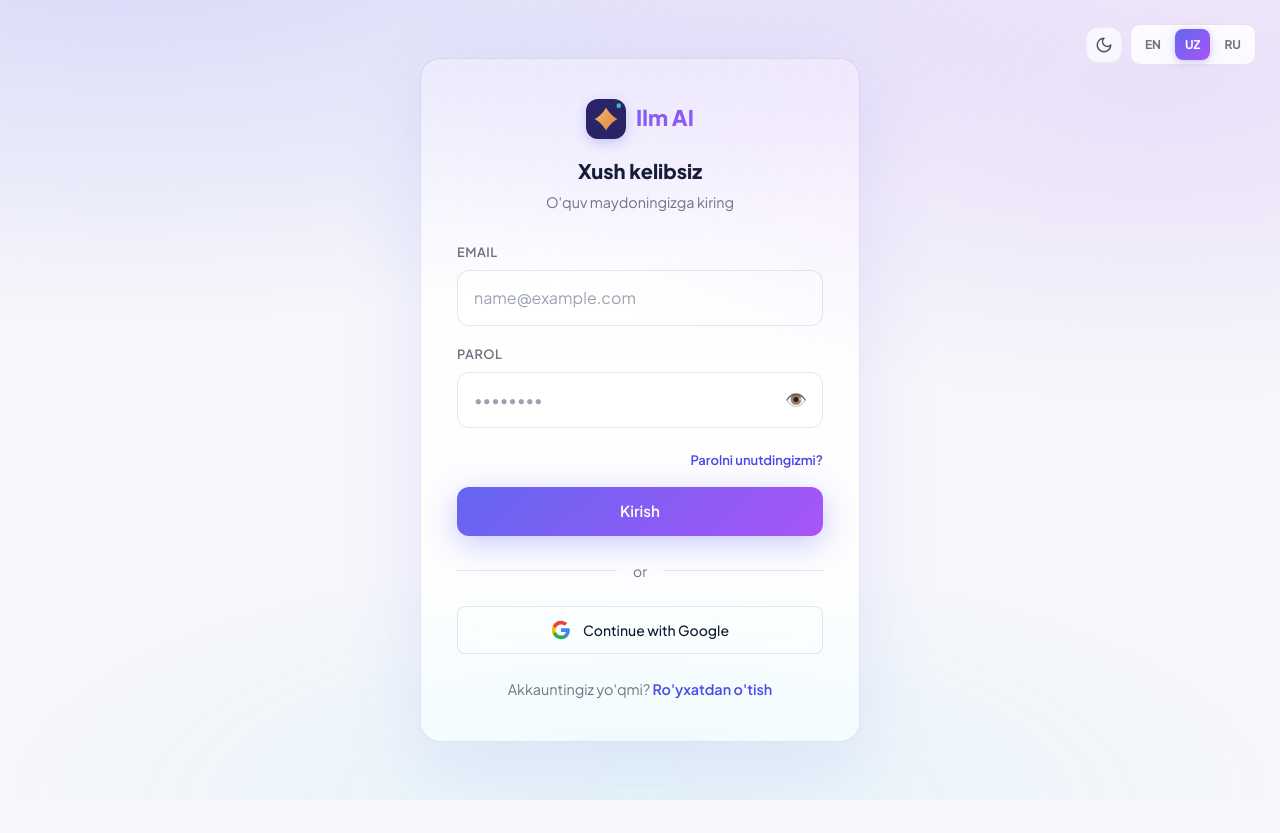
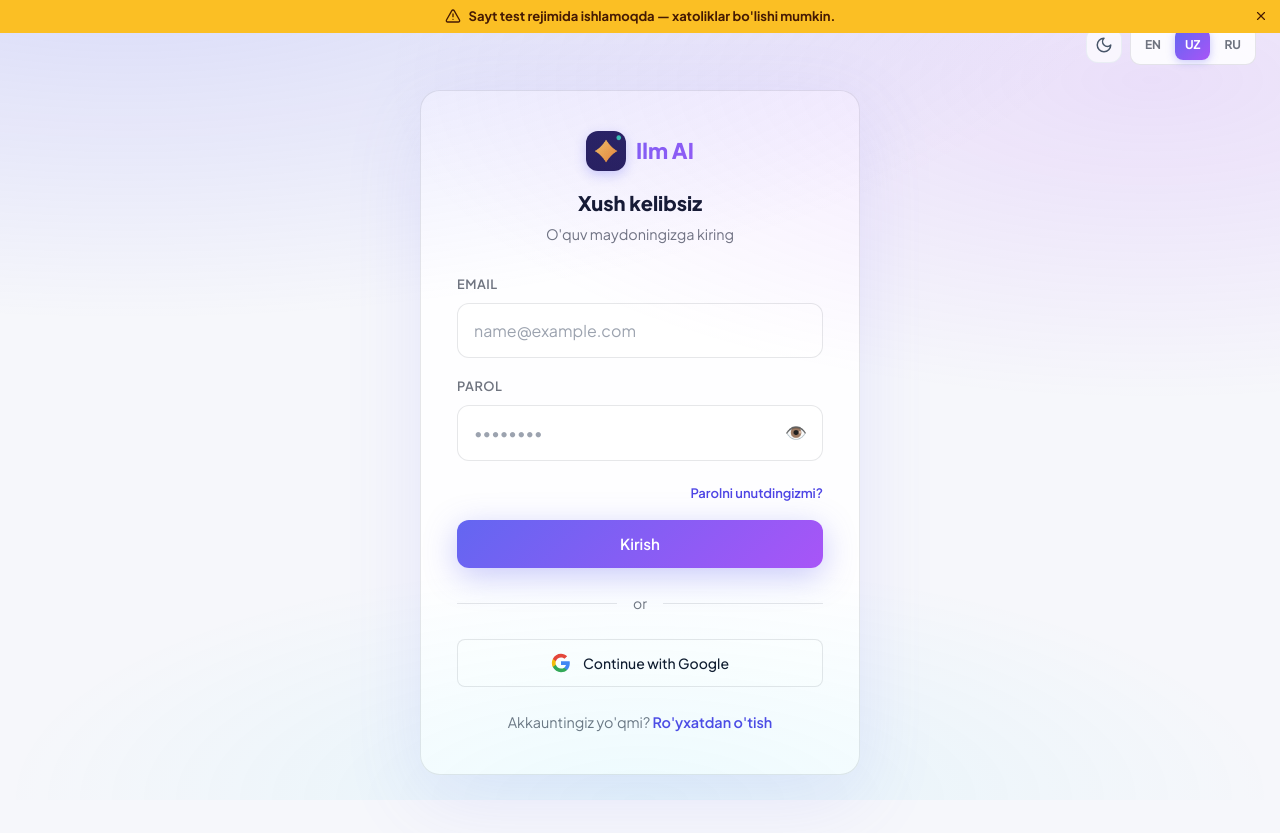
Before and after one commit to UMIDABDURAZZOQOV/ilm-ai-frontend, a Next.js app: page /login in a window 1280 px wide. Before the commit the page ends 800 px from the top, so only its background shows below. Built offline with nearby package versions, Linux system fonts and the light colour scheme; no server answers.

Commit message:
Add site-wide test-mode warning banner at the top of every page
Slim dismissible amber notice (uz/ru/en) telling users the site is in test mode.

Co-Authored-By: Claude Opus 4.8 <noreply@anthropic.com>

```diff
--- a/src/app/layout.tsx
+++ b/src/app/layout.tsx
@@ -2,6 +2,7 @@ import type { Metadata } from "next";
 import { Plus_Jakarta_Sans, Manrope, Source_Serif_4 } from "next/font/google";
 import "./globals.css";
 import Providers from "@/components/Providers";
+import TestModeBanner from "@/components/TestModeBanner";
 import "@/sentry.client.config";
 
 const jakarta = Plus_Jakarta_Sans({
@@ -47,7 +48,10 @@ export default function RootLayout({
         <script dangerouslySetInnerHTML={{ __html: THEME_INIT_SCRIPT }} />
       </head>
       <body className={`${jakarta.variable} ${manrope.variable} ${sourceSerif.variable} font-sans antialiased`}>
-        <Providers>{children}</Providers>
+        <Providers>
+          <TestModeBanner />
+          {children}
+        </Providers>
       </body>
     </html>
   );
--- /dev/null
+++ b/src/components/TestModeBanner.tsx
@@ -0,0 +1,45 @@
+"use client";
+
+import { useEffect, useState } from "react";
+import { X, AlertTriangle } from "lucide-react";
+import { useI18n } from "@/hooks/useI18n";
+
+/**
+ * Slim site-wide "test mode" notice shown at the very top of every page.
+ * Dismissible per browser session (sessionStorage) so it reappears on the next
+ * visit but doesn't nag during one session.
+ */
+export default function TestModeBanner() {
+  const { lang } = useI18n();
+  const [hidden, setHidden] = useState(true);
+
+  useEffect(() => {
+    setHidden(sessionStorage.getItem("ilm_testmode_dismissed") === "1");
+  }, []);
+
+  if (hidden) return null;
+
+  const text =
+    lang === "ru"
+      ? "Сайт работает в тестовом режиме — возможны ошибки."
+      : lang === "en"
+      ? "The site is in test mode — errors may occur."
+      : "Sayt test rejimida ishlamoqda — xatoliklar bo'lishi mumkin.";
+
+  return (
+    <div className="relative z-[60] flex items-center justify-center gap-2 bg-amber-400 text-amber-950 text-[13px] font-bold px-9 py-1.5 text-center">
+      <AlertTriangle className="w-4 h-4 shrink-0" />
+      <span>{text}</span>
+      <button
+        onClick={() => {
+          sessionStorage.setItem("ilm_testmode_dismissed", "1");
+          setHidden(true);
+        }}
+        aria-label="Close"
+        className="absolute right-2 top-1/2 -translate-y-1/2 p-1 rounded hover:bg-amber-500/40"
+      >
+        <X className="w-3.5 h-3.5" />
+      </button>
+    </div>
+  );
+}
```
